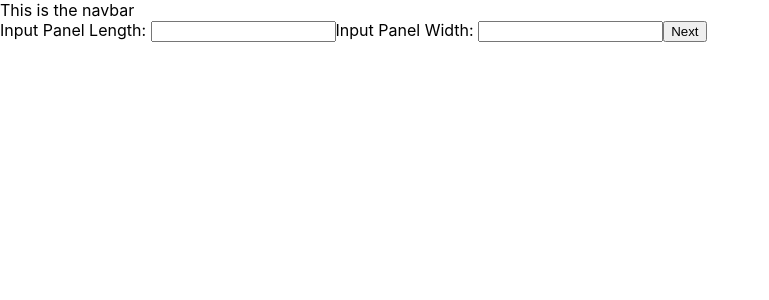
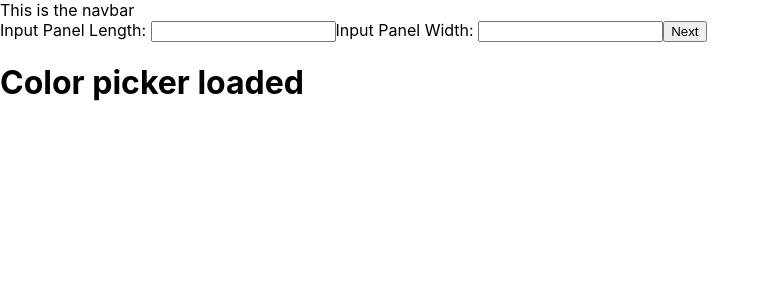
Before and after one commit to kylerRenneker/panel-builder-app, a React (Create React App) app: page / in a window 1280 px wide. Shown: the top 300 px of the page, without its empty margins (0-769 px from the left). Built offline with nearby package versions, Linux system fonts and the light colour scheme.

Commit message:
removed routing

```diff
--- a/src/App.js
+++ b/src/App.js
@@ -2,17 +2,26 @@ import React from 'react';
 import { Route, Switch } from 'react-router-dom';
 import Header from './components/Header/Header'
 import LandingPage from './routes/LandingPage/LandingPage';
-import ColorPickerForm from './routes/ColorPickerForm/ColorPickerForm';
+import ColorPickerForm from './components/ColorPickerForm/ColorPickerForm';
+import PanelSizeForm from './components/PanelSizeForm/PanelSizeForm';
 
 function App() {
   return (
     <main className="App">
       <Header />
 
-      <Switch>
+    {/* Research setting up without routes (functions to add/remove classes that with position/show components accordingly) */}
+
+      {/* <Switch>
         <Route exact path='/' component={LandingPage} />
         <Route path='/ColorPicker' component={ColorPickerForm} />
-      </Switch>
+      </Switch> */}
+
+      <div className='panel_container'>
+        <PanelSizeForm className='panel_size' />
+        <ColorPickerForm className='color_picker'/>
+
+      </div>
 
     </main>
   );
--- a/src/routes/LandingPage/LandingPage.js
+++ b/src/routes/LandingPage/LandingPage.js
@@ -1,8 +1,9 @@
 import React from 'react'
-import PanelSizeForm from '../../components/PanelSize/PanelSizeForm'
+import PanelSizeForm from '../../components/PanelSizeForm/PanelSizeForm'
 
 export default function LandingPage(props) {
     return (
-        <PanelSizeForm props={props} />
+        <>
+        </>
     )
 }
```
Also changed, not shown: src/components/ColorPickerForm/ColorPickerForm.js (renamed from src/routes/ColorPickerForm/ColorPickerForm.js), src/components/PanelSizeForm/PanelSizeForm.js (renamed from src/components/PanelSize/PanelSizeForm.js).
